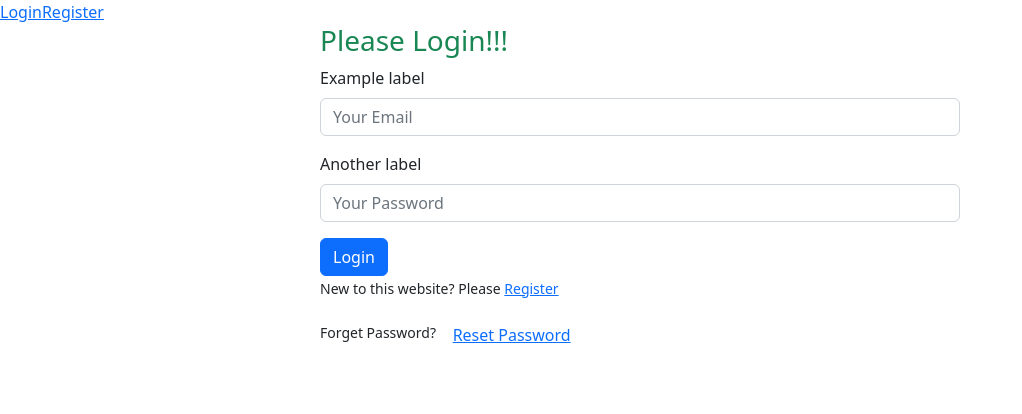
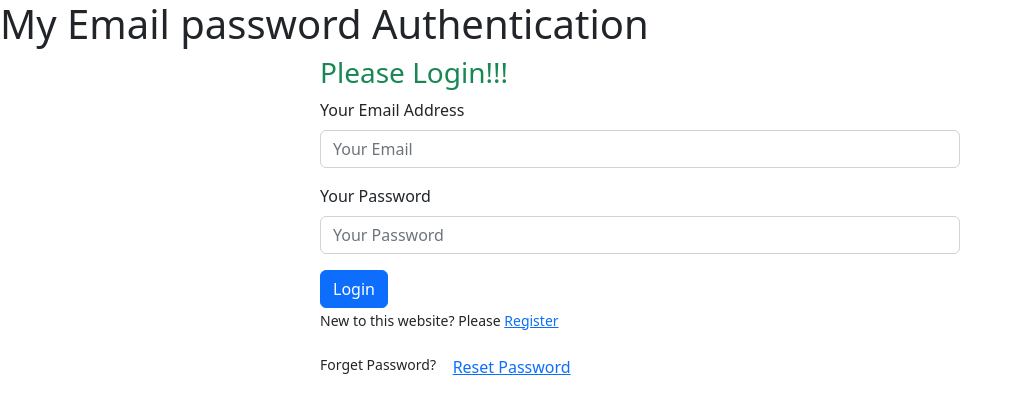
Before and after one commit to arfan36/d-94_m-57_email-password-auth_oct-13, a React (Create React App) app: page /login in a window 1280 px wide. Shown: the top 414 px of the page, without its empty margins (0-1022 px from the left). Built offline with nearby package versions, Linux system fonts and the light colour scheme.

Commit message:
57-10 Module Summary

```diff
--- a/src/components/LoginBootstrap.js
+++ b/src/components/LoginBootstrap.js
@@ -14,9 +14,8 @@ const LoginBootstrap = () => {
         setSuccess(false);
         const form = event.target;
         const email = form.email.value;
-        console.log("🚀 ~ email", email);
         const password = form.password.value;
-        console.log("🚀 ~ password", password);
+        console.log('email, password :>> ', email, password);
 
         signInWithEmailAndPassword(auth, email, password)
             .then((result) => {
@@ -31,7 +30,7 @@ const LoginBootstrap = () => {
     const handleEmailBlur = (event) => {
         const email = event.target.value;
         setUserEmail(email);
-        console.log("🚀 ~ email", email);
+        console.log("email", email);
     };
 
     const handleForgetPassword = () => {
@@ -51,11 +50,11 @@ const LoginBootstrap = () => {
             <h3 className='text-success'>Please Login!!!</h3>
             <form onSubmit={handleSubmit}>
                 <div className="mb-3">
-                    <label htmlFor="formGroupExampleInput" className="form-label">Example label</label>
+                    <label htmlFor="formGroupExampleInput" className="form-label">Your Email Address</label>
                     <input onBlur={handleEmailBlur} name='email' type="email" className="form-control" id="formGroupExampleInput" placeholder="Your Email" required />
                 </div>
                 <div className="mb-3">
-                    <label htmlFor="formGroupExampleInput2" className="form-label">Another label</label>
+                    <label htmlFor="formGroupExampleInput2" className="form-label">Your Password</label>
                     <input name='password' type="password" className="form-control" id="formGroupExampleInput2" placeholder="Your Password" required />
                 </div>
                 <button className='btn btn-primary' type='submit'>Login</button>
--- a/src/components/RegisterReactBootstrap.js
+++ b/src/components/RegisterReactBootstrap.js
@@ -43,7 +43,7 @@ function RegisterReactBootstrap() {
                 setSuccess(true);
                 form.reset();
                 verifyEmail();
-                updateUserName();
+                updateUserName(name);
             }).catch((error) => {
                 console.error('error: ', error);
                 setPasswordError(error.message);
@@ -53,8 +53,6 @@ function RegisterReactBootstrap() {
     const verifyEmail = () => {
         sendEmailVerification(auth.currentUser).then(() => {
             alert('Please check your email and verify your email address');
-        }).catch((error) => {
-            console.error(error);
         });
     };
 
@@ -62,7 +60,7 @@ function RegisterReactBootstrap() {
         updateProfile(auth.currentUser, {
             displayName: name
         }).then(() => {
-            'display update name';
+            console.log('display name updated');
         }).catch((error) => {
             console.error(error);
         });
--- a/src/layout/Main.js
+++ b/src/layout/Main.js
@@ -1,13 +1,10 @@
 import React from 'react';
-import { Link, Outlet } from 'react-router-dom';
+import { Outlet } from 'react-router-dom';
 
 const Main = () => {
     return (
         <div>
-            <nav>
-                <Link to={'/login'}>Login</Link>
-                <Link to={'/register'}>Register</Link>
-            </nav>
+            <h1>My Email password Authentication</h1>
             <Outlet></Outlet>
         </div>
     );
```
